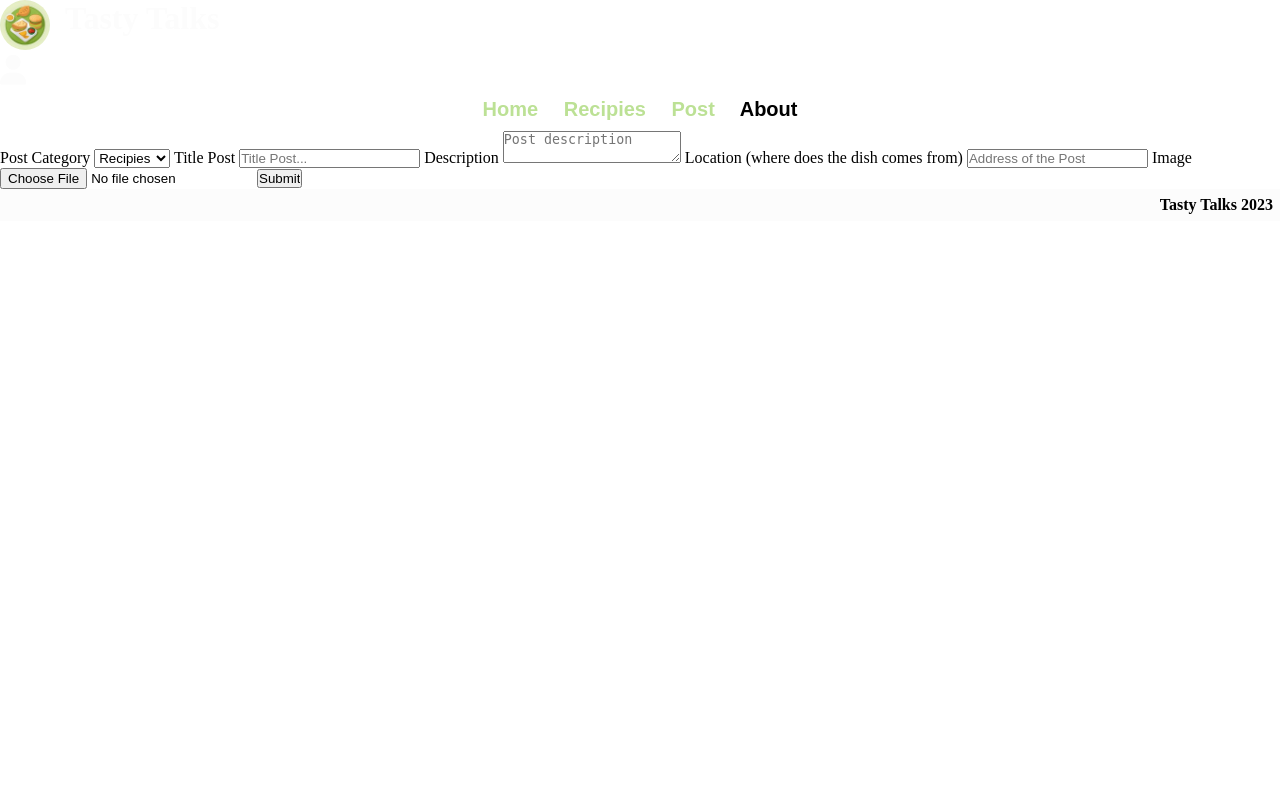
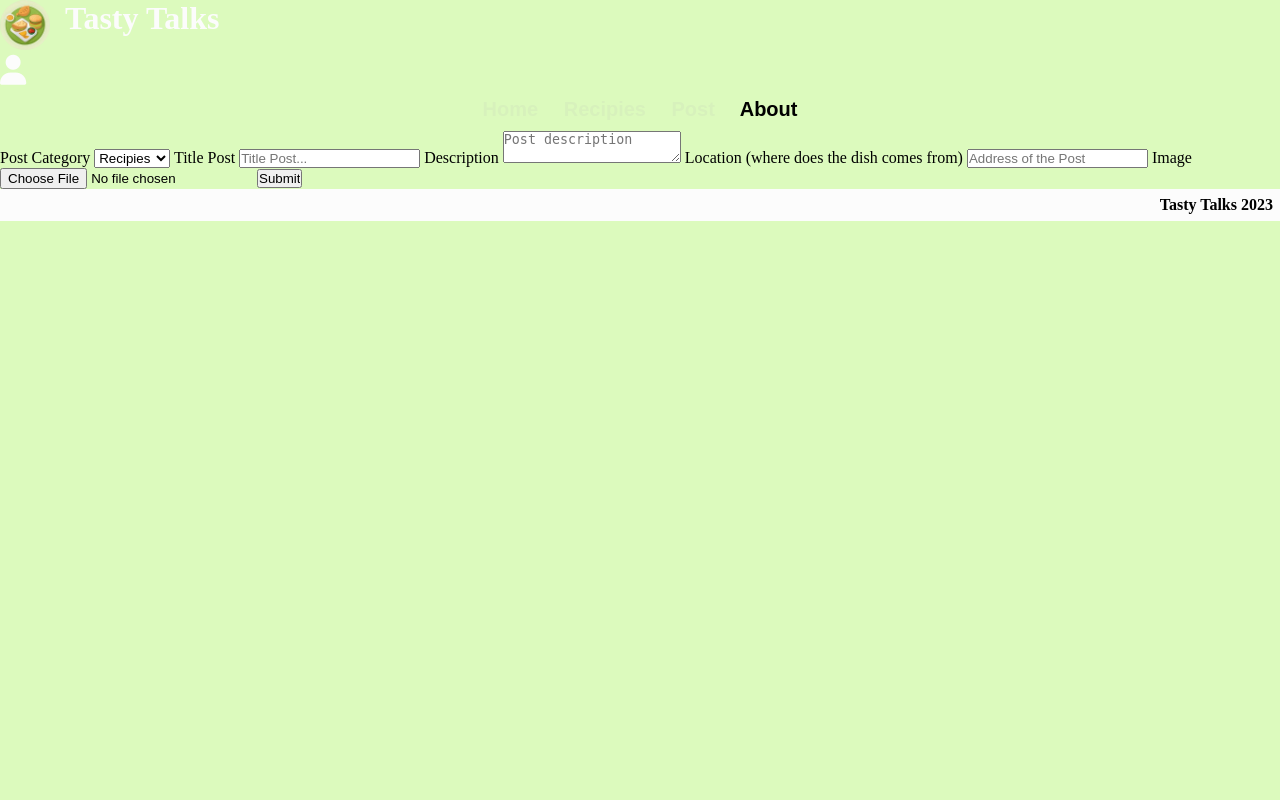
Before and after one commit to wbermel3rd/TastyTalks, a Python web app: template tastytalks/src/templates/createPost.html in a window 1280 px wide. Run offline with Jinja, Linux system fonts and the light colour scheme; the template is opened without the code that fills it, so the values that code supplies are empty; some libraries are stand-ins or nearby versions.

Commit message:
Changed Styles

```diff
--- a/tastytalks/src/assets/styles.css
+++ b/tastytalks/src/assets/styles.css
@@ -5,13 +5,10 @@
 
 /* Variables for colors */
 :root{
-<<<<<<< HEAD
     --PrimaryBackgroundColor : #d1fdcd;
     --PrimaryBackgroundColorHOVER : #000000;
-=======
-    --PrimaryBackgroundColor : #AEDF79;
+    --PrimaryBackgroundColor : #dcfabd;
     --PrimaryBackgroundColorHOVER : #373D20;
->>>>>>> 71cac33bd88211956238e4d3e92b1b1db55a7600
     --FooterBackgroundColor : #292b2d;
     --PopUpWindowBackgroundColor : #252525;
     --ButtonBackgroundColor : #333333;
@@ -145,7 +142,7 @@ h1{
 
 .navbar a {
     text-decoration: none;
-    color: #bce195;
+    color: #d7f1bc;
     padding-right: 20px;
 }
 
```
